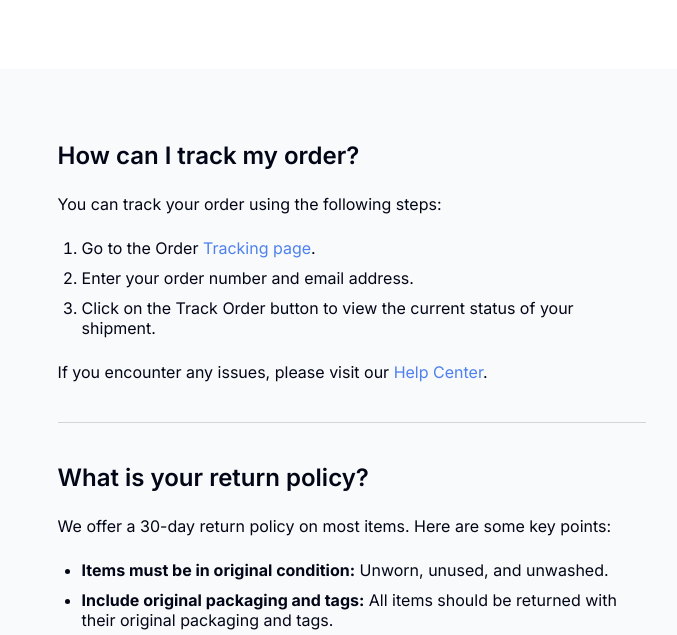
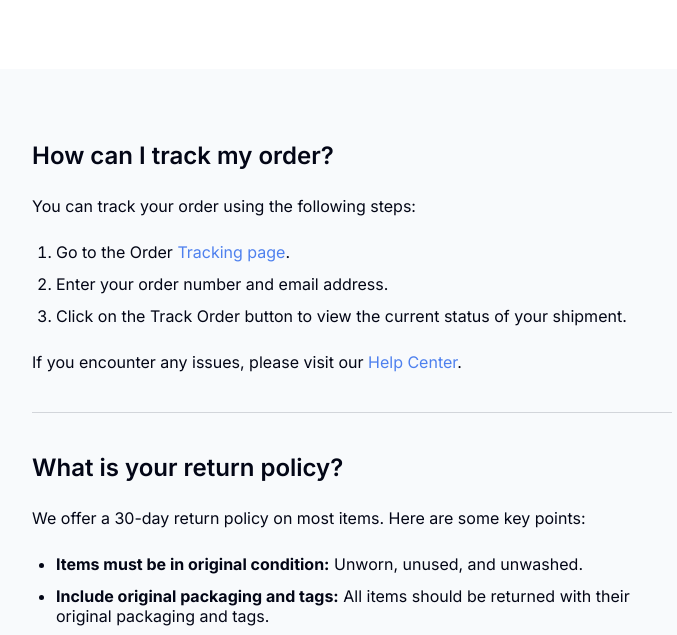
Before and after one commit to ASIM-MISHOU/First_challenge, a plain HTML site: page index.html in a window 1280 px wide. Shown: the part 154-789 px from the top of the page, without its empty margins (288-965 px from the left). Drawn offline with Linux system fonts and the light colour scheme.

Commit message:
Amélioration du style

```diff
--- a/style.css
+++ b/style.css
@@ -38,7 +38,7 @@ ol {
   margin-left: 24px;
   display: flex;
   flex-direction: column;
-  gap: 10px;
+  gap: 12px;
   font-weight: 400;
 }
 
@@ -59,7 +59,7 @@ header {
 }
 
 main {
-  padding: 72px 27%;
+  padding: 72px 25%;
   width: inherit;
   display: flex;
   flex-flow: column wrap;
@@ -76,7 +76,7 @@ section {
   padding: 0;
   display: flex;
   flex-direction: column;
-  gap: 24px;
+  gap: 26px;
   width: inherit;
 }
 
```
